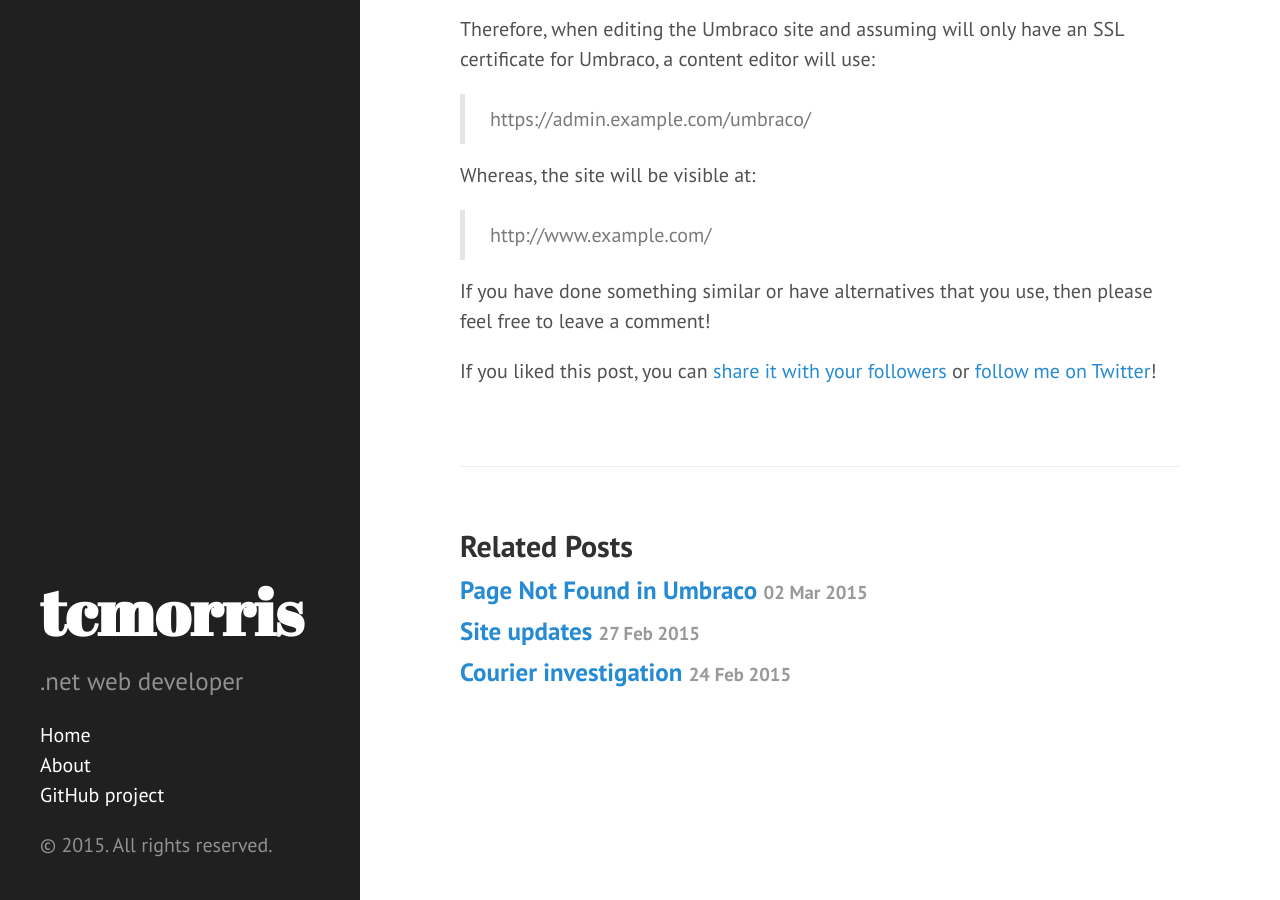
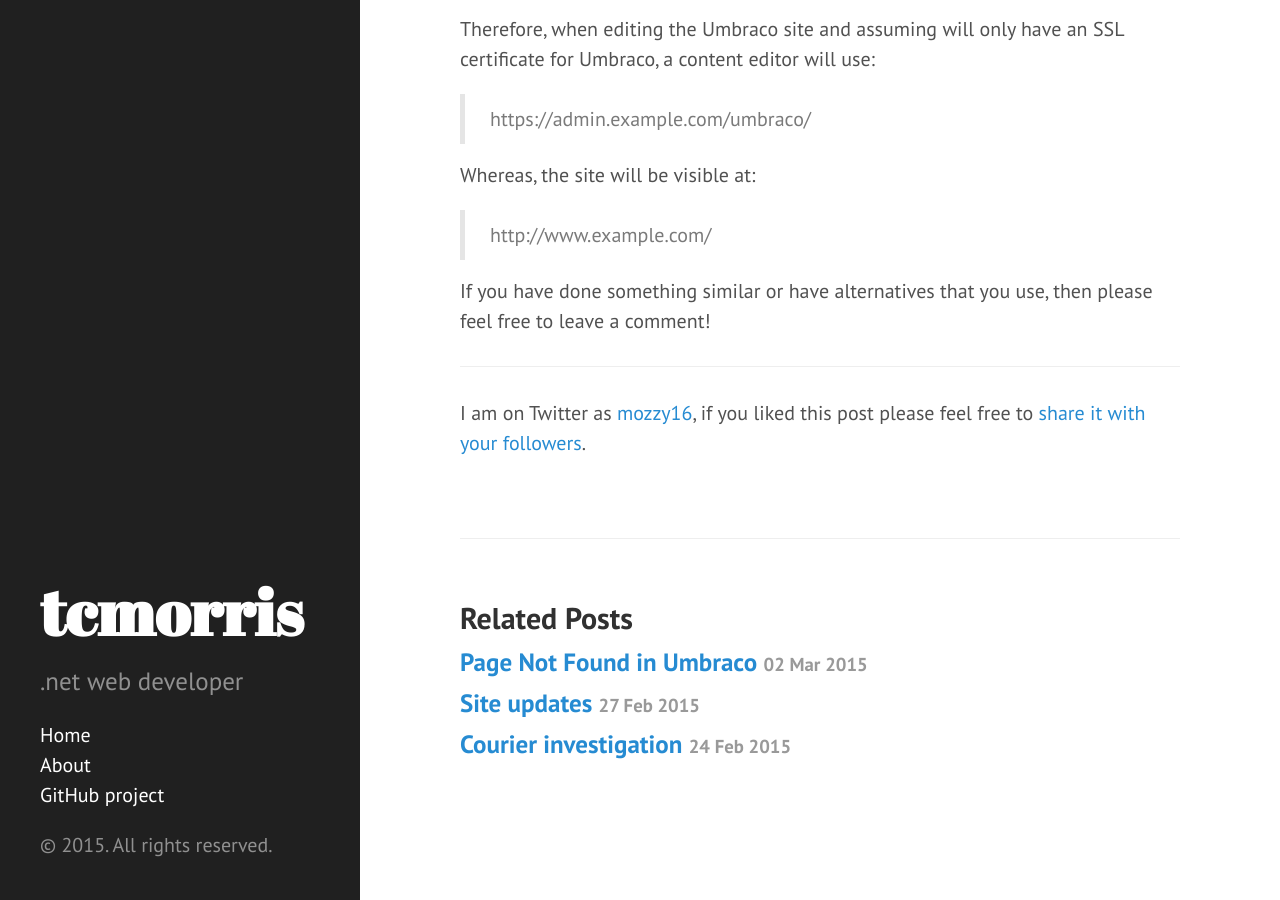
Before and after one commit to tcmorris/tcmorris.github.io, a Jekyll site: the page built from _posts/2015-03-16-custom-domain-for-umbraco.md, in a window 1280 px wide and 900 px high, scrolled down 1056 px. Built offline with Jekyll 4.4.1, drawn with Linux system fonts in a browser that asks for light colours; Markdown is read by kramdown in place of the engine named in the settings.

Commit message:
Update twitter block

```diff
--- a/_includes/twitter.html
+++ b/_includes/twitter.html
@@ -1,6 +1,5 @@
+<hr>
 <p>
-    If you liked this post, you can
-    <a href="https://twitter.com/intent/tweet?url={{ site.url }}{{ page.url }}&text={{ page.title }}&via={{ site.author.twitter }}" target="_blank">share it with your followers </a>
-    or
-    <a href="https://twitter.com/{{ site.author.twitter }}">follow me on Twitter</a>!
+    I am on Twitter as <a href="https://twitter.com/{{ site.author.twitter }}">{{ site.author.twitter }}</a>, if you liked this post please feel free to
+	<a href="https://twitter.com/intent/tweet?url={{ site.url }}{{ page.url }}&text={{ page.title }}&via={{ site.author.twitter }}" target="_blank">share it with your followers</a>.
 </p>
```
